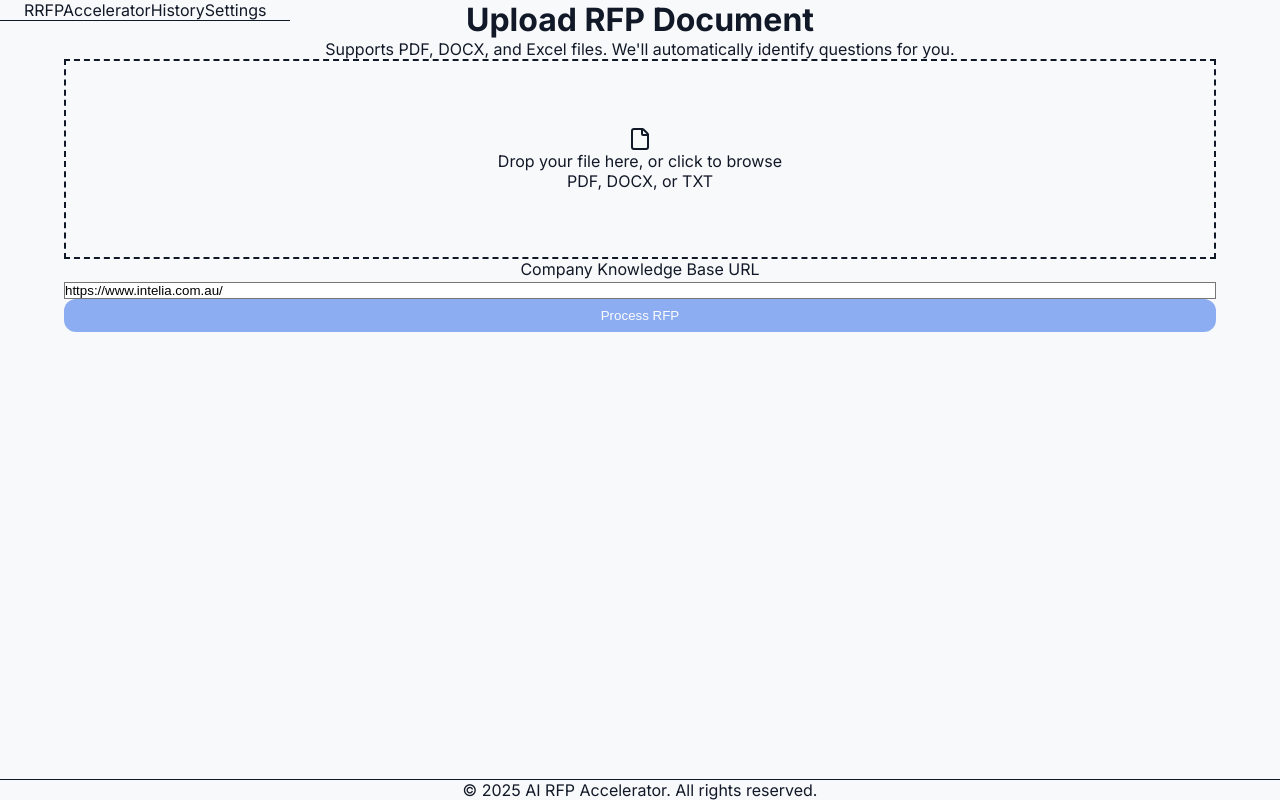
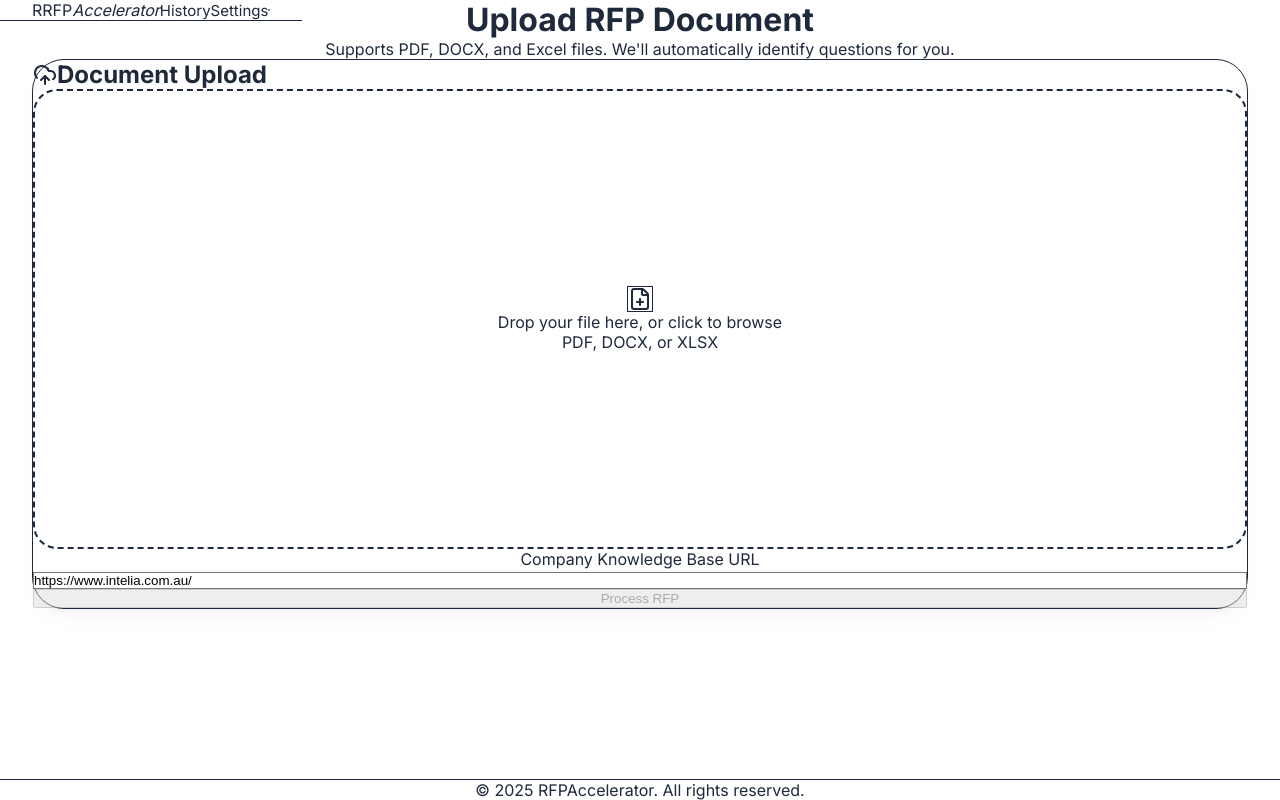
Before and after one commit to mudgalsaurabh/rfp-accelerator, a Next.js app: page /upload in a window 1280 px wide. Built offline with nearby package versions, Linux system fonts and the light colour scheme.

Commit message:
Complete UI overhaul to match reference design

```diff
--- a/app/globals.css
+++ b/app/globals.css
@@ -1,26 +1,24 @@
-@import url('https://fonts.googleapis.com/css2?family=Inter:wght@300;400;500;600;700&display=swap');
+@import url('https://fonts.googleapis.com/css2?family=Inter:wght@300;400;500;600;700;800&display=swap');
 @tailwind base;
 @tailwind components;
 @tailwind utilities;
 
 :root {
-  --background: #f8f9fa;
-  --foreground: #111827;
+  --background: #ffffff;
+  --foreground: #1e293b;
 
-  --primary: #2563eb;
-  --primary-hover: #1d4ed8;
+  --primary: #4f46e5;
+  --primary-hover: #4338ca;
+  --primary-faint: #eef2ff;
 
-  --secondary: #eff6ff;
-  --secondary-hover: #dbeafe;
-
-  --border: #e5e7eb;
-  --input: #f3f4f6;
-  --ring: #2563eb;
+  --border: #f1f5f9;
+  --input: #ffffff;
+  --ring: #4f46e5;
 
   --card: #ffffff;
-  --card-foreground: #111827;
+  --card-foreground: #1e293b;
 
-  --radius: 0.75rem;
+  --radius: 1.5rem;
 }
 
 * {
@@ -44,18 +42,18 @@ a {
 
 /* Utilities */
 .container {
-  max-width: 1200px;
+  max-width: 1280px;
   margin: 0 auto;
-  padding: 0 1.5rem;
+  padding: 0 2rem;
 }
 
 .btn {
   display: inline-flex;
   align-items: center;
   justify-content: center;
-  border-radius: var(--radius);
-  font-weight: 500;
-  padding: 0.5rem 1rem;
+  border-radius: 1rem;
+  font-weight: 600;
+  padding: 0.75rem 1.5rem;
   transition: all 0.2s ease;
   cursor: pointer;
   border: 1px solid transparent;
@@ -68,29 +66,42 @@ a {
 
 .btn-primary:hover {
   background-color: var(--primary-hover);
-  box-shadow: 0 0 15px rgba(124, 58, 237, 0.4);
+  transform: translateY(-1px);
 }
 
-.btn-secondary {
-  background-color: var(--secondary);
-  color: white;
+.btn-primary:active {
+  transform: translateY(0);
 }
 
-.btn-secondary:hover {
-  background-color: var(--secondary-hover);
+.btn-disabled {
+  background-color: #e2e8f0;
+  color: #94a3b8;
+  cursor: not-allowed;
 }
 
-.card {
-  background-color: var(--card);
-  color: var(--card-foreground);
-  border: 1px solid var(--border);
-  border-radius: var(--radius);
-  padding: 1.5rem;
-  box-shadow: 0 4px 6px -1px rgba(0, 0, 0, 0.1), 0 2px 4px -1px rgba(0, 0, 0, 0.06);
+.card-shadow {
+  box-shadow: 0 10px 25px -5px rgba(0, 0, 0, 0.04), 0 8px 10px -6px rgba(0, 0, 0, 0.04);
 }
 
-.glass {
-  background: rgba(24, 24, 27, 0.6);
-  backdrop-filter: blur(12px);
-  border: 1px solid rgba(255, 255, 255, 0.05);
+.gradient-text {
+  background: linear-gradient(135deg, #4f46e5 0%, #7c3aed 100%);
+  -webkit-background-clip: text;
+  -webkit-text-fill-color: transparent;
 }
+
+.custom-scrollbar::-webkit-scrollbar {
+  width: 6px;
+}
+
+.custom-scrollbar::-webkit-scrollbar-track {
+  background: transparent;
+}
+
+.custom-scrollbar::-webkit-scrollbar-thumb {
+  background: #e2e8f0;
+  border-radius: 10px;
+}
+
+.custom-scrollbar::-webkit-scrollbar-thumb:hover {
+  background: #cbd5e1;
+}
--- a/components/FileUpload.tsx
+++ b/components/FileUpload.tsx
@@ -1,7 +1,7 @@
 'use client';
 
 import { useState, useRef } from 'react';
-import { Upload, File, Loader2, AlertCircle } from 'lucide-react';
+import { CloudUpload, FileText, Loader2, AlertCircle, FilePlus } from 'lucide-react';
 
 interface FileUploadProps {
     onUploadComplete: (data: any) => void;
@@ -63,7 +63,6 @@ export default function FileUpload({ onUploadComplete }: FileUploadProps) {
         setIsUploading(true);
         const formData = new FormData();
         formData.append('file', selectedFile);
-        // We could append kbUrl here if the backend supported it, for now just UI
 
         try {
             const response = await fetch('/api/rfp/process', {
@@ -77,7 +76,7 @@ export default function FileUpload({ onUploadComplete }: FileUploadProps) {
 
             const data = await response.json();
             onUploadComplete(data);
-            setSelectedFile(null); // Reset after success
+            setSelectedFile(null);
         } catch (err) {
             setError('An error occurred during upload. Please try again.');
             console.error(err);
@@ -87,11 +86,17 @@ export default function FileUpload({ onUploadComplete }: FileUploadProps) {
     };
 
     return (
-        <div className="flex flex-col h-full">
+        <div className="bg-white rounded-[2rem] p-10 card-shadow border border-slate-50 flex flex-col h-full min-h-[550px]">
+            <div className="flex items-center gap-2.5 mb-8">
+                <CloudUpload className="w-6 h-6 text-primary" />
+                <h2 className="text-2xl font-bold text-slate-800 tracking-tight">Document Upload</h2>
+            </div>
+
+            <div className="flex-1 flex flex-col">
                 <div
-                className={`flex-1 min-h-[200px] border-2 border-dashed rounded-xl flex flex-col items-center justify-center p-6 transition-all duration-200 cursor-pointer mb-6 group
-                    ${isDragging ? 'border-primary bg-primary/5' : 'border-gray-200 hover:border-primary/50 hover:bg-gray-50'}
-                    ${selectedFile ? 'bg-blue-50 border-blue-200' : ''}
+                    className={`flex-1 min-h-[220px] border-2 border-dashed rounded-[1.5rem] flex flex-col items-center justify-center p-8 transition-all duration-300 cursor-pointer mb-8 group
+                        ${isDragging ? 'border-primary bg-primary/5' : 'border-slate-200 hover:border-primary/40 hover:bg-slate-50/50'}
+                        ${selectedFile ? 'bg-indigo-50/30 border-primary/30' : ''}
                     `}
                     onDragOver={handleDragOver}
                     onDragLeave={handleDragLeave}
@@ -100,55 +105,62 @@ export default function FileUpload({ onUploadComplete }: FileUploadProps) {
                 >
                     <input
                         type="file"
+                        file-input-id="rfp-file-input"
                         ref={fileInputRef}
                         className="hidden"
                         accept=".pdf,.docx,.xlsx"
                         onChange={handleFileChange}
                     />
 
-                <div className="w-12 h-12 bg-gray-100 rounded-full flex items-center justify-center mb-4 group-hover:scale-110 transition-transform">
-                    {selectedFile ? <File className="w-6 h-6 text-primary" /> : <File className="w-6 h-6 text-gray-400" />}
+                    <div className="w-16 h-16 bg-slate-50 rounded-2xl flex items-center justify-center mb-6 border border-slate-100 group-hover:scale-110 group-hover:bg-white transition-all duration-300 shadow-sm">
+                        {selectedFile ? <FileText className="w-8 h-8 text-primary" /> : <FilePlus className="w-8 h-8 text-slate-300" />}
                     </div>
 
                     {selectedFile ? (
                         <div className="text-center">
-                        <p className="font-semibold text-gray-900">{selectedFile.name}</p>
-                        <p className="text-xs text-gray-500 mt-1">Ready to process</p>
+                            <p className="font-bold text-slate-800 text-lg">{selectedFile.name}</p>
+                            <p className="text-sm text-primary font-semibold mt-2 px-3 py-1 bg-primary/10 rounded-full inline-block">Ready to process</p>
                         </div>
                     ) : (
                         <div className="text-center">
-                        <p className="font-medium text-gray-900 mb-1">Drop your file here, or click to browse</p>
-                        <p className="text-xs text-gray-400">PDF, DOCX, or TXT</p>
+                            <p className="font-bold text-slate-700 text-lg mb-2">Drop your file here, or click to browse</p>
+                            <p className="text-sm text-slate-400 font-medium">PDF, DOCX, or XLSX</p>
                         </div>
                     )}
                 </div>
 
-            <div className="space-y-4">
+                <div className="space-y-6">
                     <div>
-                    <label className="block text-sm font-medium text-gray-700 mb-2">Company Knowledge Base URL</label>
+                        <label className="block text-sm font-bold text-slate-500 mb-3 tracking-wide">Company Knowledge Base URL</label>
                         <input
                             type="text"
+                            input-id="kb-url-input"
                             value={kbUrl}
                             onChange={(e) => setKbUrl(e.target.value)}
-                        className="w-full px-4 py-3 rounded-lg border border-gray-200 bg-white text-gray-900 focus:ring-2 focus:ring-primary/20 focus:border-primary outline-none transition-all"
+                            className="w-full px-5 py-4 rounded-xl border border-slate-200 bg-white text-slate-800 focus:ring-4 focus:ring-primary/10 focus:border-primary outline-none transition-all font-medium"
                         />
                     </div>
 
                     {error && (
-                    <div className="p-3 rounded-lg bg-red-50 text-red-600 text-sm flex items-center gap-2">
-                        <AlertCircle className="w-4 h-4" />
+                        <div className="p-4 rounded-xl bg-rose-50 text-rose-600 text-sm font-semibold flex items-center gap-3 border border-rose-100">
+                            <AlertCircle className="w-5 h-5" />
                             {error}
                         </div>
                     )}
 
                     <button
+                        button-id="process-rfp-button"
                         onClick={handleProcess}
                         disabled={!selectedFile || isUploading}
-                    className="w-full btn btn-primary py-3.5 text-base font-semibold shadow-lg shadow-blue-500/20 disabled:opacity-50 disabled:shadow-none"
+                        className={`w-full py-4 text-lg font-bold shadow-xl transition-all duration-300 rounded-xl flex items-center justify-center gap-2
+                            ${!selectedFile || isUploading
+                                ? 'bg-slate-100 text-slate-400 cursor-not-allowed shadow-none'
+                                : 'bg-primary text-white hover:bg-primary-hover hover:scale-[1.01] hover:shadow-primary/20 active:scale-[0.99]'}
+                        `}
                     >
                         {isUploading ? (
                             <>
-                            <Loader2 className="w-5 h-5 animate-spin mr-2" />
+                                <Loader2 className="w-6 h-6 animate-spin" />
                                 Processing...
                             </>
                         ) : (
@@ -157,5 +169,6 @@ export default function FileUpload({ onUploadComplete }: FileUploadProps) {
                     </button>
                 </div>
             </div>
+        </div>
     );
 }
--- a/components/Footer.tsx
+++ b/components/Footer.tsx
@@ -1,8 +1,8 @@
 export default function Footer() {
     return (
-        <footer className="border-t border-white/10 py-8 mt-auto">
-            <div className="container text-center text-sm text-white/40">
-                <p>&copy; {new Date().getFullYear()} AI RFP Accelerator. All rights reserved.</p>
+        <footer className="border-t border-slate-100 py-10 mt-auto bg-white">
+            <div className="container text-center text-sm text-slate-400 font-medium">
+                <p>&copy; {new Date().getFullYear()} RFPAccelerator. All rights reserved.</p>
             </div>
         </footer>
     );
--- a/components/Header.tsx
+++ b/components/Header.tsx
@@ -1,25 +1,27 @@
 import Link from 'next/link';
-import { LayoutDashboard } from 'lucide-react';
 
 export default function Header() {
     return (
-        <header className="fixed top-0 left-0 right-0 z-50 bg-white border-b border-border shadow-sm">
-            <div className="container h-16 flex items-center justify-between">
+        <header className="fixed top-0 left-0 right-0 z-50 bg-white border-b border-slate-100">
+            <div className="container h-20 flex items-center justify-between">
                 <Link href="/" className="flex items-center gap-2">
-                    <div className="h-8 w-8 bg-primary rounded-lg flex items-center justify-center text-white font-bold text-lg">
+                    <div className="h-9 w-9 bg-primary rounded-xl flex items-center justify-center text-white font-extrabold text-xl shadow-sm">
                         R
                     </div>
-                    <span className="font-bold text-xl tracking-tight text-primary">RFPAccelerator</span>
+                    <div className="flex items-center text-2xl font-bold tracking-tight">
+                        <span className="text-slate-900">RFP</span>
+                        <span className="text-primary italic">Accelerator</span>
+                    </div>
                 </Link>
 
-                <nav className="flex items-center gap-6">
-                    <Link href="#" className="text-sm font-medium text-gray-500 hover:text-foreground transition-colors">
+                <nav className="flex items-center gap-8">
+                    <Link href="#" className="text-[15px] font-semibold text-slate-500 hover:text-primary transition-colors">
                         History
                     </Link>
-                    <Link href="#" className="text-sm font-medium text-gray-500 hover:text-foreground transition-colors">
+                    <Link href="#" className="text-[15px] font-semibold text-slate-500 hover:text-primary transition-colors">
                         Settings
                     </Link>
-                    <div className="h-8 w-8 rounded-full bg-gray-200" />
+                    <div className="h-10 w-10 rounded-full bg-slate-200 border border-slate-100" />
                 </nav>
             </div>
         </header>
```
Also changed, not shown: app/page.tsx (+12 -80 lines), components/RfpDashboard.tsx (+61 -38 lines). Lines whose indentation alone changed are shown as unchanged.
